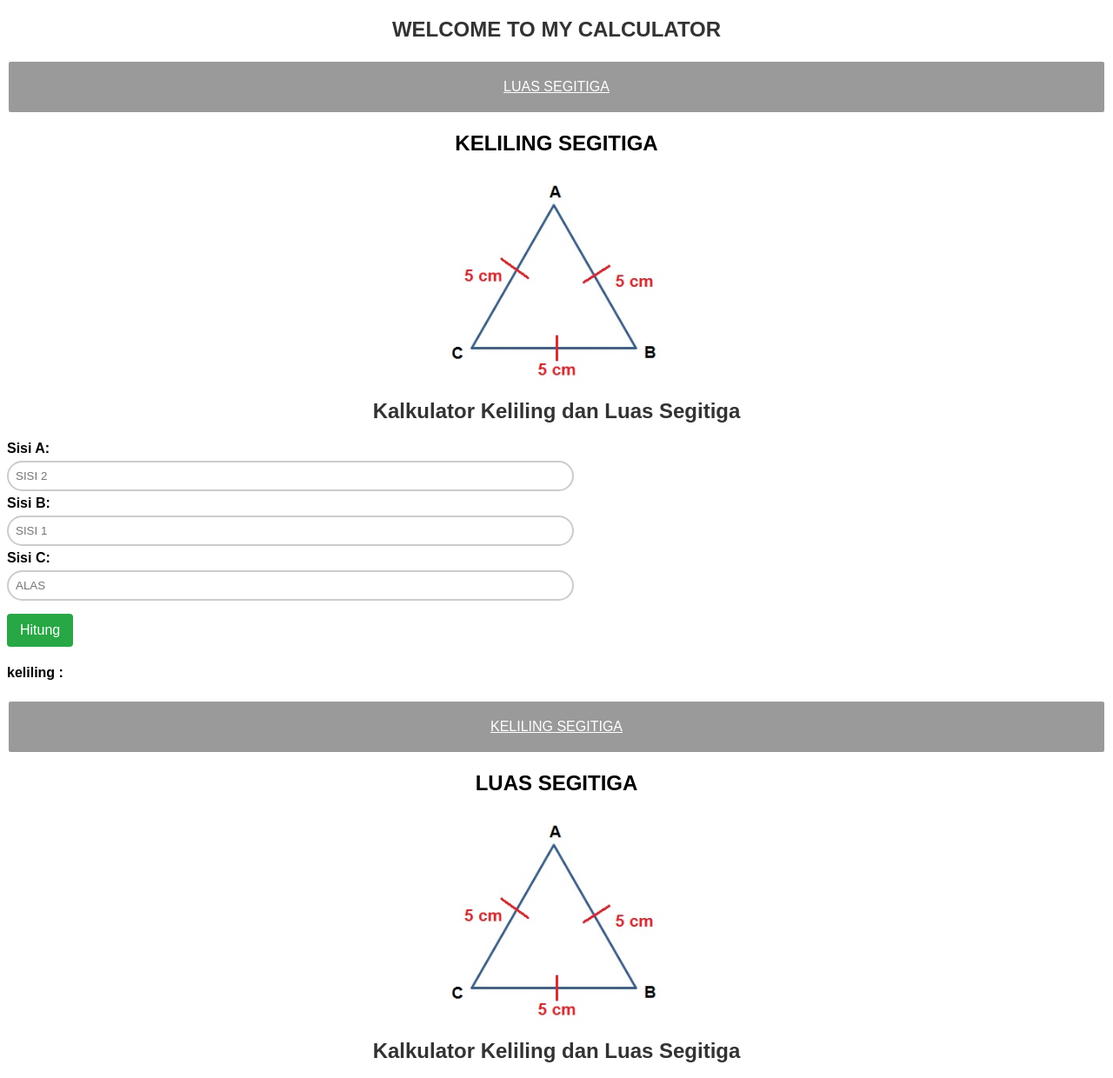
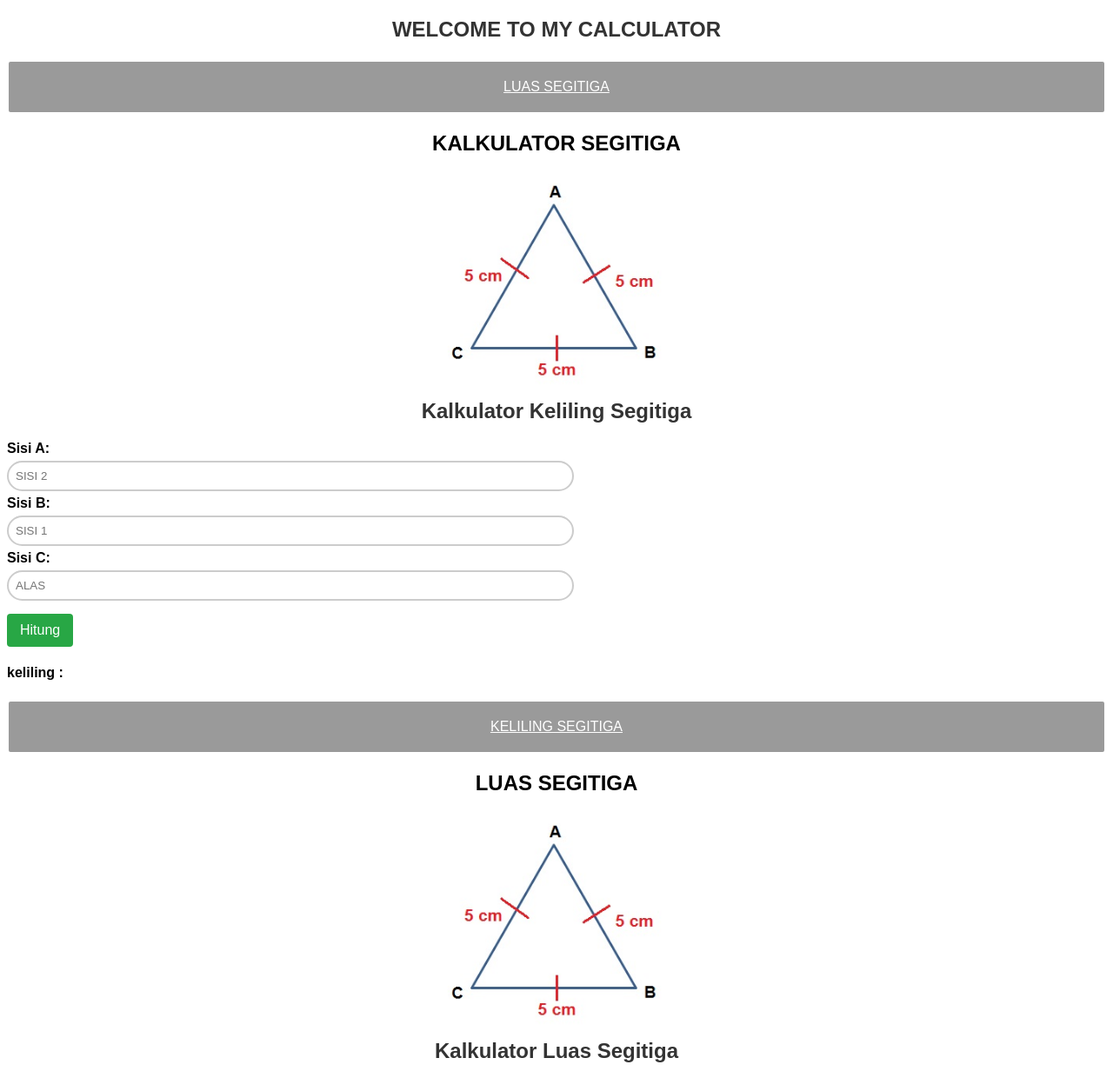
Before and after one commit to revou-fundamental-course/13-may-24-muhammadyofal, a plain HTML site: page index.html in a window 1280 px wide. Shown: the top 1240 px of the page at 87% size. Drawn offline with Linux system fonts and the light colour scheme; files whose address does not match are found by name.

Commit message:
index.html

```diff
--- a/index.html
+++ b/index.html
@@ -3,7 +3,7 @@
     <head>
         <meta>
         <meta>
-        <title>Kalkulator Keliling dan Luas Segitiga</title>
+        <title>Kalkulator Keliling Segitiga</title>
         <link rel="stylesheet" href="css/style.css">
     </head>
     <body>
@@ -18,13 +18,13 @@
                 </u>
             </button>
 
-            <h2 style="text-align: center;">KELILING SEGITIGA</h2>
+            <h2 style="text-align: center;">KALKULATOR SEGITIGA</h2>
 
             <div class="foto">
-                <img src="c:\Users\dell\Music\REWIND\segitiga revisi.jpg" alt="segitiga">
+                <img src="assets/segitiga revisi.jpg" alt="segitiga">
             </div>
 
-                <h1>Kalkulator Keliling dan Luas Segitiga</h1>
+                <h1>Kalkulator Keliling Segitiga</h1>
                 <div>
                     <div>
                         <label>Sisi A:</label>
@@ -53,10 +53,10 @@
             </button>
                 <h2 style="text-align: center;">LUAS SEGITIGA</h2>
             <div class="foto">
-                <img src="c:\Users\dell\Music\REWIND\segitiga revisi.jpg" alt="segitiga">
+                <img src="assets/segitiga revisi.jpg" alt="segitiga">
             </div>
             <div>
-                <h1>Kalkulator Keliling dan Luas Segitiga</h1>
+                <h1>Kalkulator Luas Segitiga</h1>
                 <div>
                     <div>
                         <label>ALAS</label>
```
